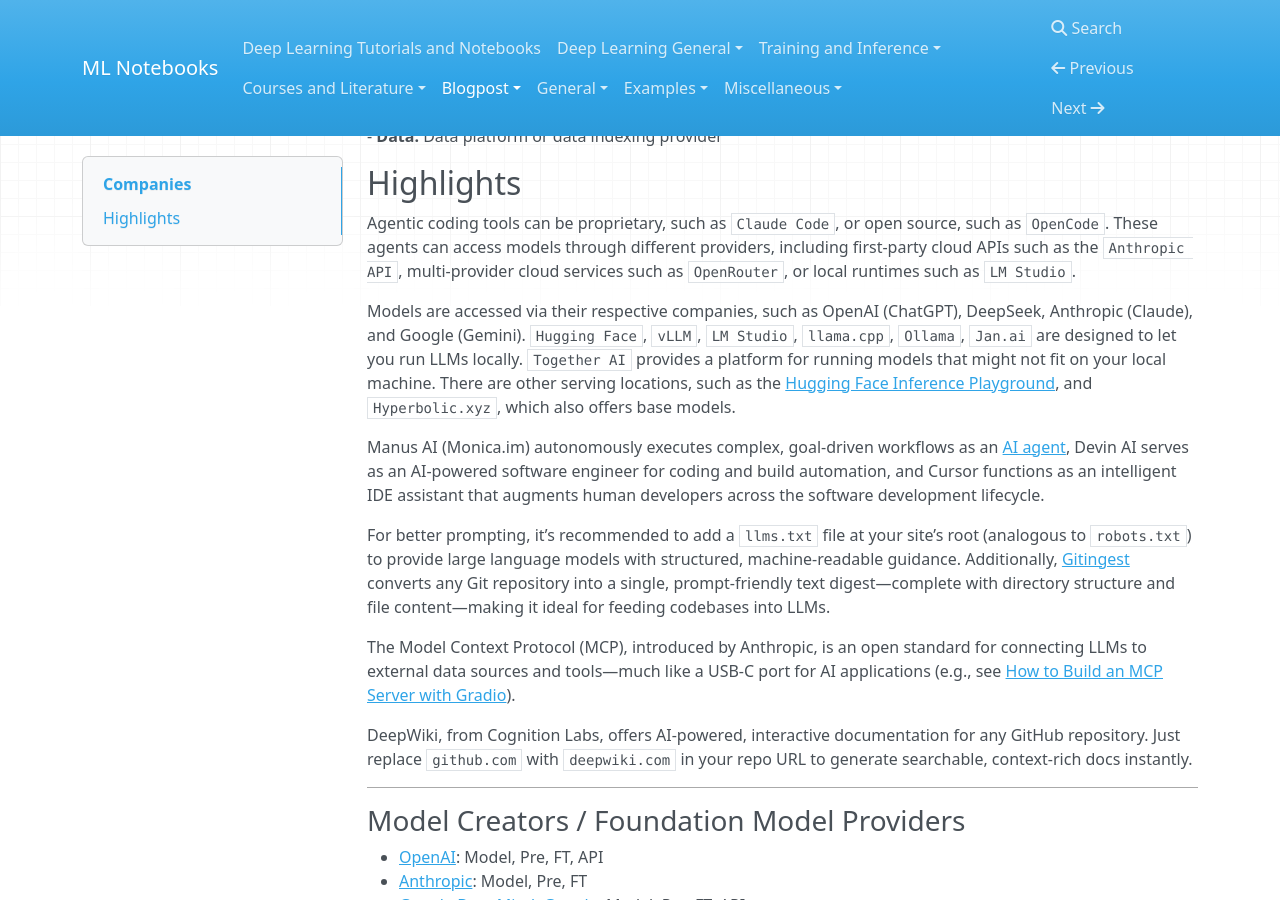
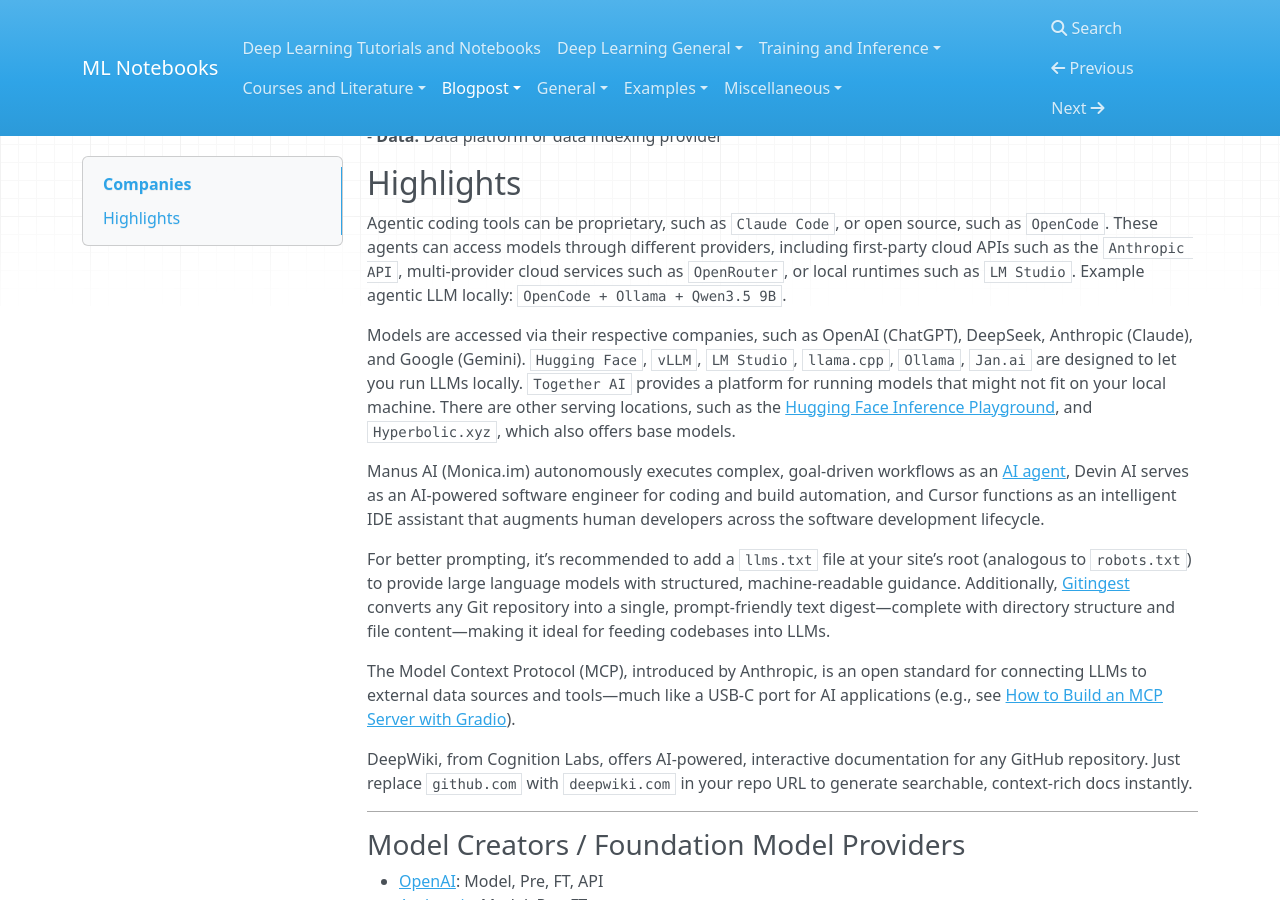
Before and after one commit to fkariminejadasl/ml-notebooks, an MkDocs documentation site: the page built from docs/companies.md, in a window 1280 px wide and 900 px high, scrolled down 394 px. Built offline with MkDocs 1.6.1, drawn with Linux system fonts in a browser that asks for light colours; nearby versions of some CDN libraries; a script that is not in the unit is left out.

Commit message:
Update highlights with local agentic LLM example
Added example of a locally run agentic LLM to the highlights section.

```diff
--- a/docs/companies.md
+++ b/docs/companies.md
@@ -16,7 +16,7 @@
 
 ## Highlights
 
-Agentic coding tools can be proprietary, such as `Claude Code`, or open source, such as `OpenCode`. These agents can access models through different providers, including first-party cloud APIs such as the `Anthropic API`, multi-provider cloud services such as `OpenRouter`, or local runtimes such as `LM Studio`.
+Agentic coding tools can be proprietary, such as `Claude Code`, or open source, such as `OpenCode`. These agents can access models through different providers, including first-party cloud APIs such as the `Anthropic API`, multi-provider cloud services such as `OpenRouter`, or local runtimes such as `LM Studio`. Example agentic LLM locally: `OpenCode + Ollama + Qwen3.5 9B`.
 
 Models are accessed via their respective companies, such as OpenAI (ChatGPT), DeepSeek, Anthropic (Claude), and Google (Gemini). `Hugging Face`, `vLLM`, `LM Studio`, `llama.cpp`, `Ollama`, `Jan.ai` are designed to let you run LLMs locally. `Together AI` provides a platform for running models that might not fit on your local machine. There are other serving locations, such as the [Hugging Face Inference Playground](https://huggingface.co/spaces/huggingface/inference-playground), and `Hyperbolic.xyz`, which also offers base models.
 
```
